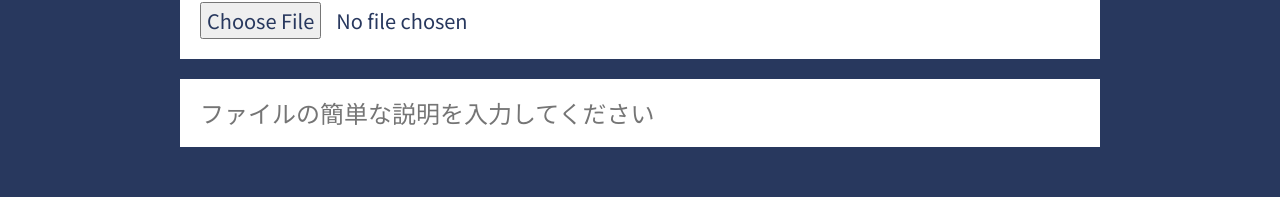
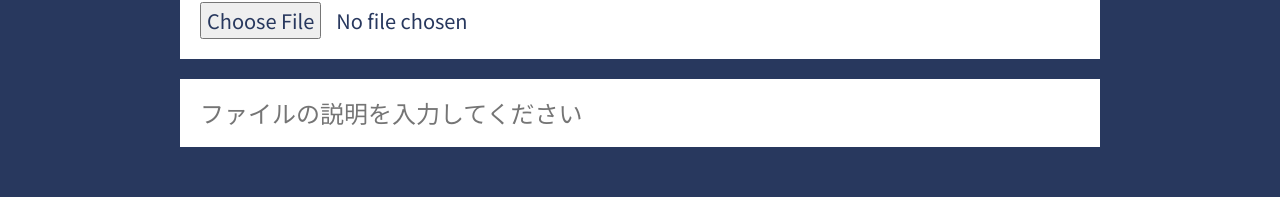
Before and after one commit to chisaxworks/gs_kadai03_memo, a plain HTML site: page index.html in a window 1280 px wide. Shown: the part 187-384 px from the top of the page. Drawn offline with nearby package versions, Linux system fonts and the light colour scheme; a web font is replaced by a local one.

Commit message:
プレースホルダー修正

```diff
--- a/index.html
+++ b/index.html
@@ -35,7 +35,7 @@
                     <input type="file" name="file" id="input-file" accept="image/png, image/jpeg, image/heic">
                     <div id="preview"></div>
                 </div>
-                <input type="text" id="input-description" placeholder="ファイルの簡単な説明を入力してください">
+                <input type="text" id="input-description" placeholder="ファイルの説明を入力してください">
             </div>
             <div class="main-btn-wrap">
                 <button id="save" class="main-btn">save</button>
```
